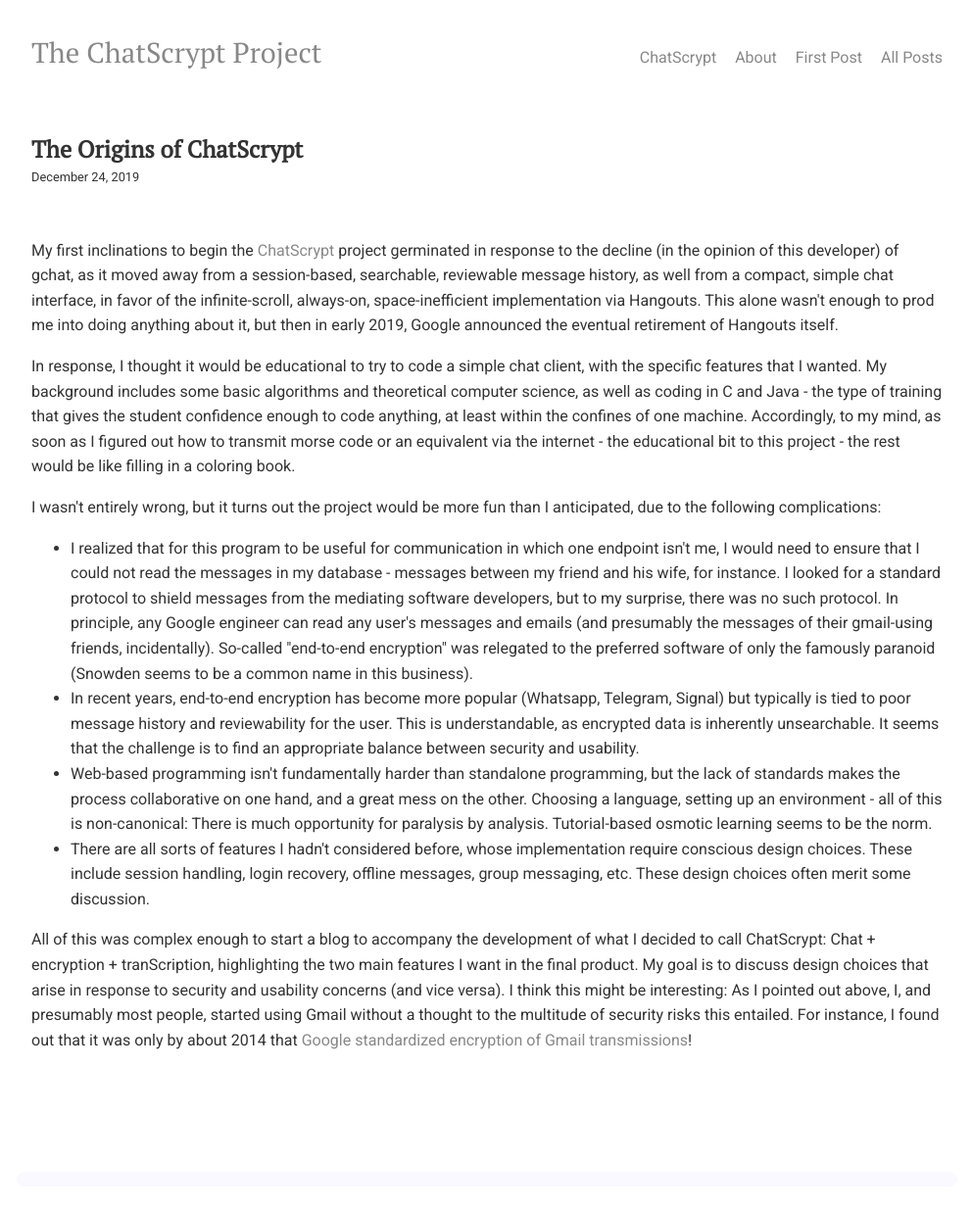
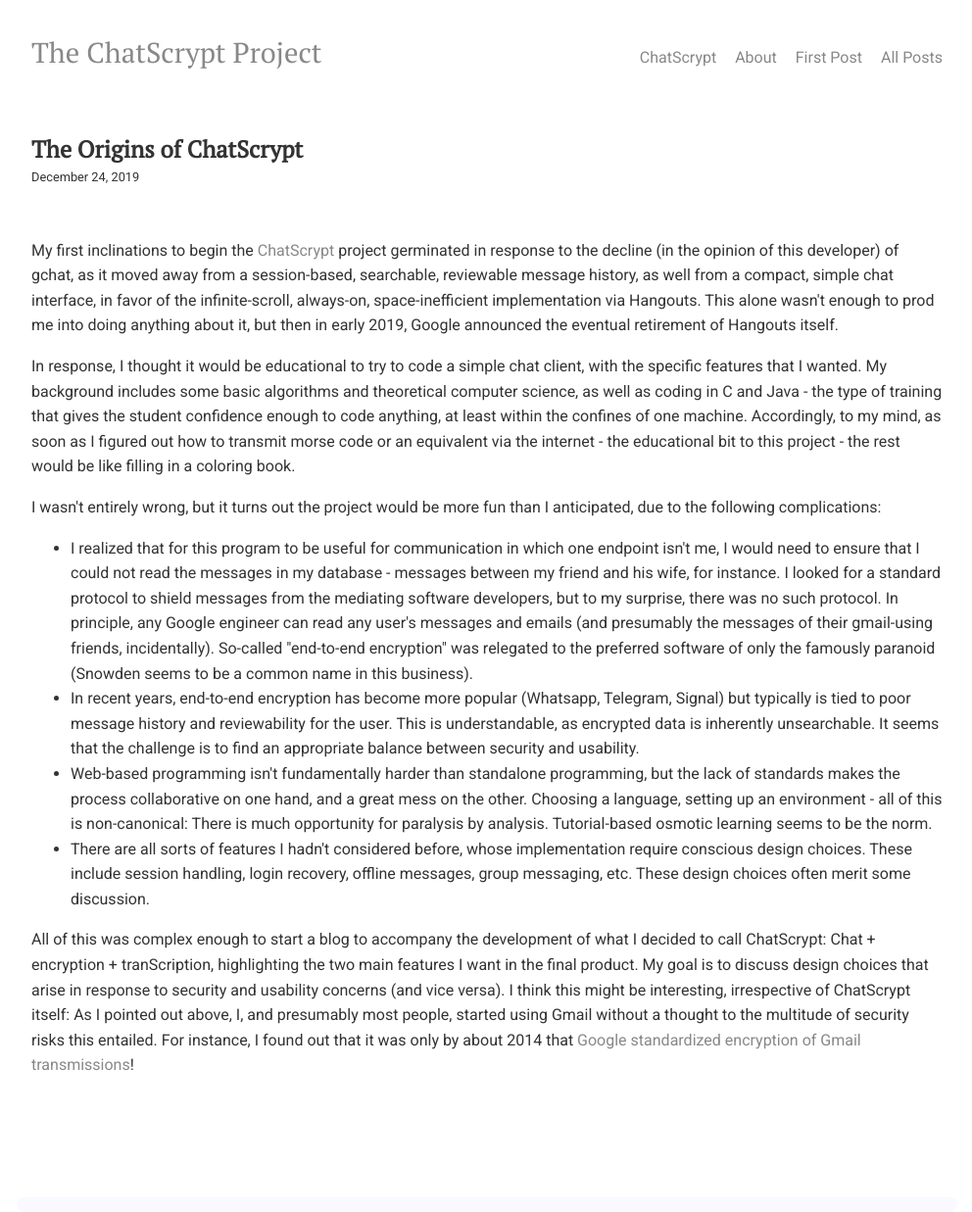
Before and after one commit to chatscrypt/chatscrypt.github.io, a Jekyll site: the page built from _posts/2019-12-24-the-origins-of-chatscrypt.html, in a window 1280 px wide. Shown: the whole page at 98% size, without its empty margins (143-1135 px from the left). Built offline with Jekyll 4.4.1, drawn with Linux system fonts in a browser that asks for light colours; comment, search, counter and statistics services are not loaded; before the commit the page ends 1211 px from its top, so only the background shows below that.

Commit message:
Update 2019-12-24-the-origins-of-chatscrypt.html

```diff
--- a/_posts/2019-12-24-the-origins-of-chatscrypt.html
+++ b/_posts/2019-12-24-the-origins-of-chatscrypt.html
@@ -24,4 +24,4 @@ My first inclinations to begin the <a href="https://chatscrypt.herokuapp.com/">C
 
 </ul>
 
-All of this was complex enough to start a blog to accompany the development of what I decided to call ChatScrypt: Chat + encryption + tranScription, highlighting the two main features I want in the final product. My goal is to discuss design choices that arise in response to security and usability concerns (and vice versa). I think this might be interesting: As I pointed out above, I, and presumably most people, started using Gmail without a thought to the multitude of security risks this entailed. For instance, I found out that it was only by about 2014 that <a href="https://gizmodo.com/every-single-gmail-message-you-send-will-now-be-encrypt-1548130115">Google standardized encryption of Gmail transmissions</a>!
+All of this was complex enough to start a blog to accompany the development of what I decided to call ChatScrypt: Chat + encryption + tranScription, highlighting the two main features I want in the final product. My goal is to discuss design choices that arise in response to security and usability concerns (and vice versa). I think this might be interesting, irrespective of ChatScrypt itself: As I pointed out above, I, and presumably most people, started using Gmail without a thought to the multitude of security risks this entailed. For instance, I found out that it was only by about 2014 that <a href="https://gizmodo.com/every-single-gmail-message-you-send-will-now-be-encrypt-1548130115">Google standardized encryption of Gmail transmissions</a>!
```
